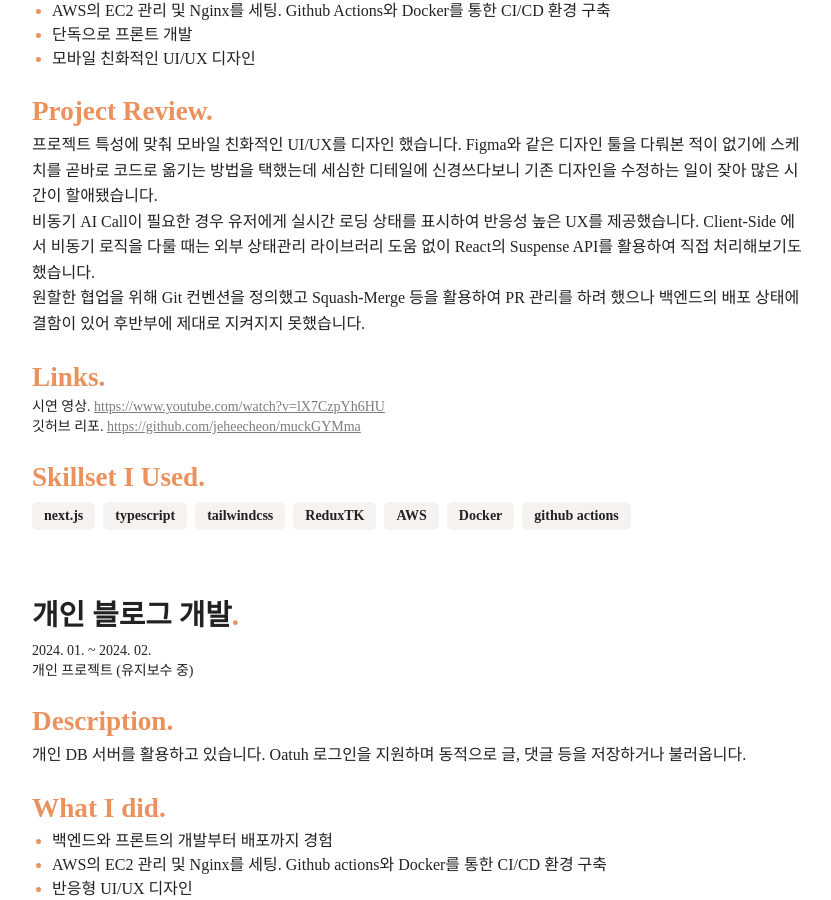
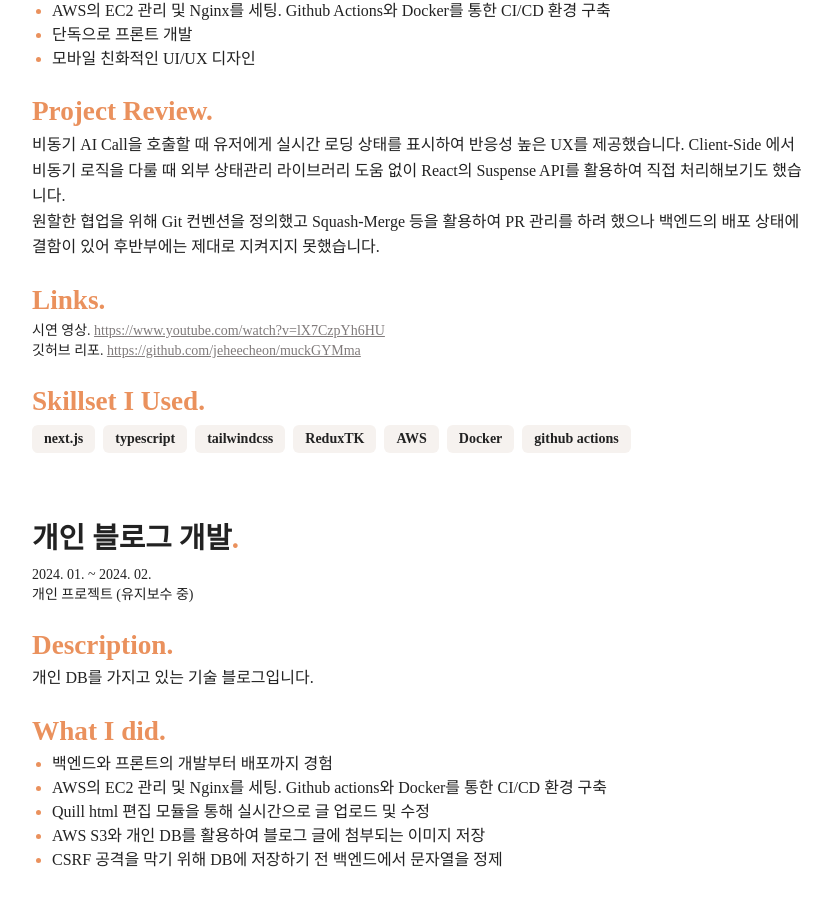
Before and after one commit to jeheecheon/resume, a React (Vite) app: page / in a window 1280 px wide. Shown: the part 1540-2440 px from the top of the page, without its empty margins (220-1051 px from the left). Built offline with nearby package versions, Linux system fonts and the light colour scheme; a web font is replaced by a local one.

Commit message:
style: 이력서 수정

```diff
--- a/src/app/_styles/globals.css
+++ b/src/app/_styles/globals.css
@@ -89,5 +89,6 @@
 
     p {
         @apply text-inverse-1;
+        @apply text-pretty;
     }
 }
--- a/src/app/page.tsx
+++ b/src/app/page.tsx
@@ -5,7 +5,6 @@
 function Page() {
     const ref = useRef<HTMLDivElement>(null);
     useScrollDownAnimation(ref);
-
 
     return (
         <div ref={ref} className="whitespace-pre-line py-10">
@@ -199,19 +198,14 @@
                 <div>
                     <h4 className="mt-5 text-theme-1">Project Review</h4>
                     <p className="leading-[1.6rem]">
-                        프로젝트 특성에 맞춰 모바일 친화적인 UI/UX를 디자인
-                        했습니다. Figma와 같은 디자인 툴을 다뤄본 적이 없기에
-                        스케치를 곧바로 코드로 옮기는 방법을 택했는데 세심한
-                        디테일에 신경쓰다보니 기존 디자인을 수정하는 일이 잦아
-                        많은 시간이 할애됐습니다.{'\n'}
-                        비동기 AI Call이 필요한 경우 유저에게 실시간 로딩 상태를
+                        비동기 AI Call을 호출할 때 유저에게 실시간 로딩 상태를
                         표시하여 반응성 높은 UX를 제공했습니다. Client-Side 에서
-                        비동기 로직을 다룰 때는 외부 상태관리 라이브러리 도움
-                        없이 React의 Suspense API를 활용하여 직접 처리해보기도
+                        비동기 로직을 다룰 때 외부 상태관리 라이브러리 도움 없이
+                        React의 Suspense API를 활용하여 직접 처리해보기도
                         했습니다.{'\n'}
                         원할한 협업을 위해 Git 컨벤션을 정의했고 Squash-Merge
                         등을 활용하여 PR 관리를 하려 했으나 백엔드의 배포 상태에
-                        결함이 있어 후반부에 제대로 지켜지지 못했습니다.
+                        결함이 있어 후반부에는 제대로 지켜지지 못했습니다.
                     </p>
                 </div>
 
@@ -265,8 +259,7 @@
                 <div>
                     <h4 className="mt-5 text-theme-1">Description</h4>
                     <p className="leading-[1.6rem]">
-                        개인 DB 서버를 활용하고 있습니다. Oatuh 로그인을
-                        지원하며 동적으로 글, 댓글 등을 저장하거나 불러옵니다.
+                        개인 DB를 가지고 있는 기술 블로그입니다.
                     </p>
                 </div>
 
@@ -283,18 +276,15 @@
                             </p>
                         </li>
                         <li>
-                            <p>반응형 UI/UX 디자인</p>
+                            <p>
+                                Quill html 편집 모듈을 통해 실시간으로 글 업로드
+                                및 수정
+                            </p>
                         </li>
                         <li>
                             <p>
                                 AWS S3와 개인 DB를 활용하여 블로그 글에 첨부되는
-                                이미지 관리
-                            </p>
-                        </li>
-                        <li>
-                            <p>
-                                Quill html 편집 모듈을 통해 실시간으로 글 업로드
-                                및 수정
+                                이미지 저장
                             </p>
                         </li>
                         <li>
@@ -312,9 +302,7 @@
                         다소 느린 배포 서버가 사용자 경험에 미치는 영향을
                         최소화하기 위해 스켈레톤 UI 컴포넌트를 만들었습니다.
                         비동기 상태관리는 react-query를 사용하여 간단하게
-                        처리했습니다. CSRF 공격을 막기 위해 백엔드에서 문자열을
-                        정제하는 방법을 사용했습니다. 백엔드와 프론트의 전체적인
-                        흐름을 경험하고 배포까지 해보았습니다.
+                        처리했습니다.
                     </p>
                 </div>
 
@@ -374,8 +362,8 @@
                     <h4 className="mt-5 text-theme-1">Description</h4>
                     <p className="leading-[1.6rem]">
                         명지대 AO 스터디의 공식 웹사이트입니다. 스터디 홍보
-                        목적으로 제작되었으며, 신입 스터디원을 모집받기 위해
-                        지원서 제출을 받을 수 있습니다.
+                        목적으로 제작했으며, 실시간으로 지원서를 제출 받을 수
+                        있습니다.
                     </p>
                 </div>
 
@@ -384,8 +372,8 @@
                     <ul>
                         <li>
                             <p>
-                                Team 2의 멘토(팀장)으로 참여하여 프론트팀과
-                                백엔드팀의 질문 답변 및 코드 리뷰
+                                멘토(팀장)으로 참여하여 프론트팀과 백엔드팀의
+                                질문 답변 및 코드 리뷰
                             </p>
                         </li>
                         <li>
@@ -399,7 +387,7 @@
                         </li>
                         <li>
                             <p>
-                                Team 1과 Team 2의 프론트엔드 코드베이스 통합.
+                                두 팀이 개발한 프론트엔드 코드베이스 통합.
                                 Svelte 코드를 React 코드로 수정
                             </p>
                         </li>
```
